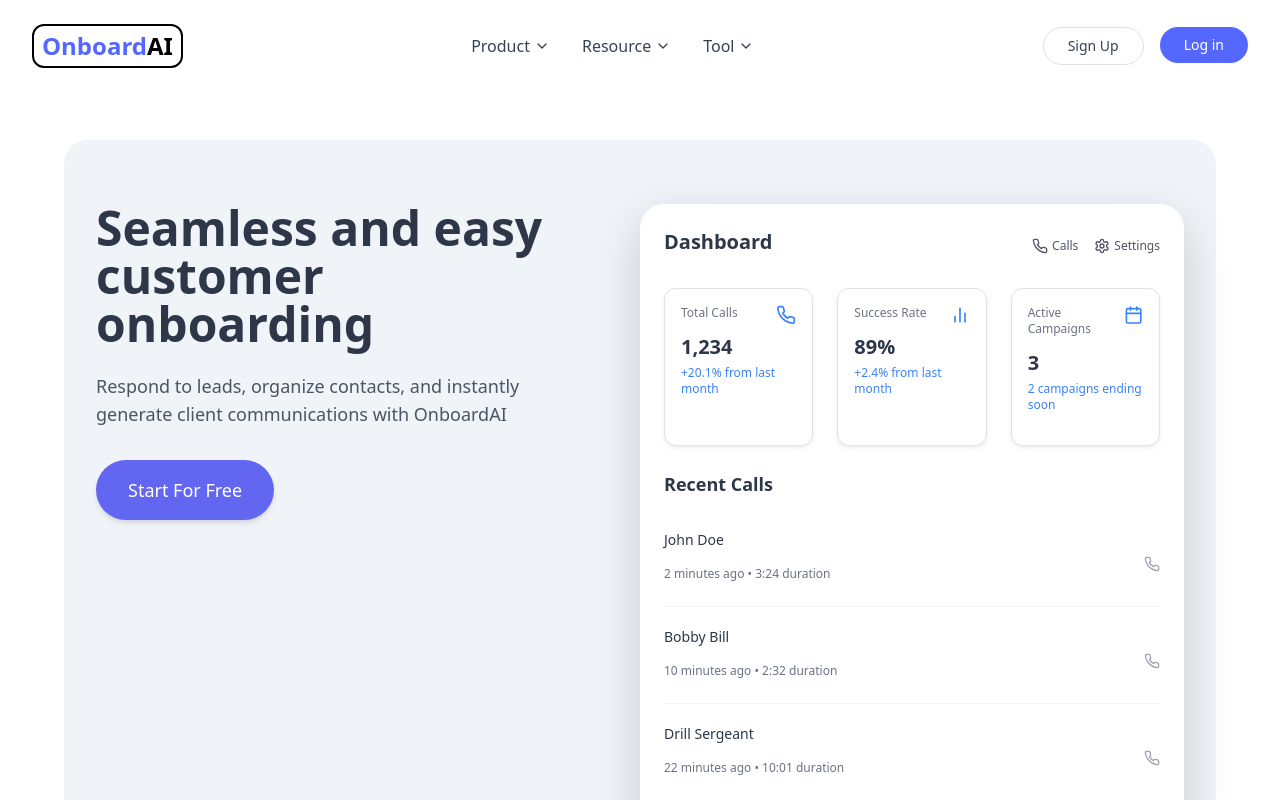
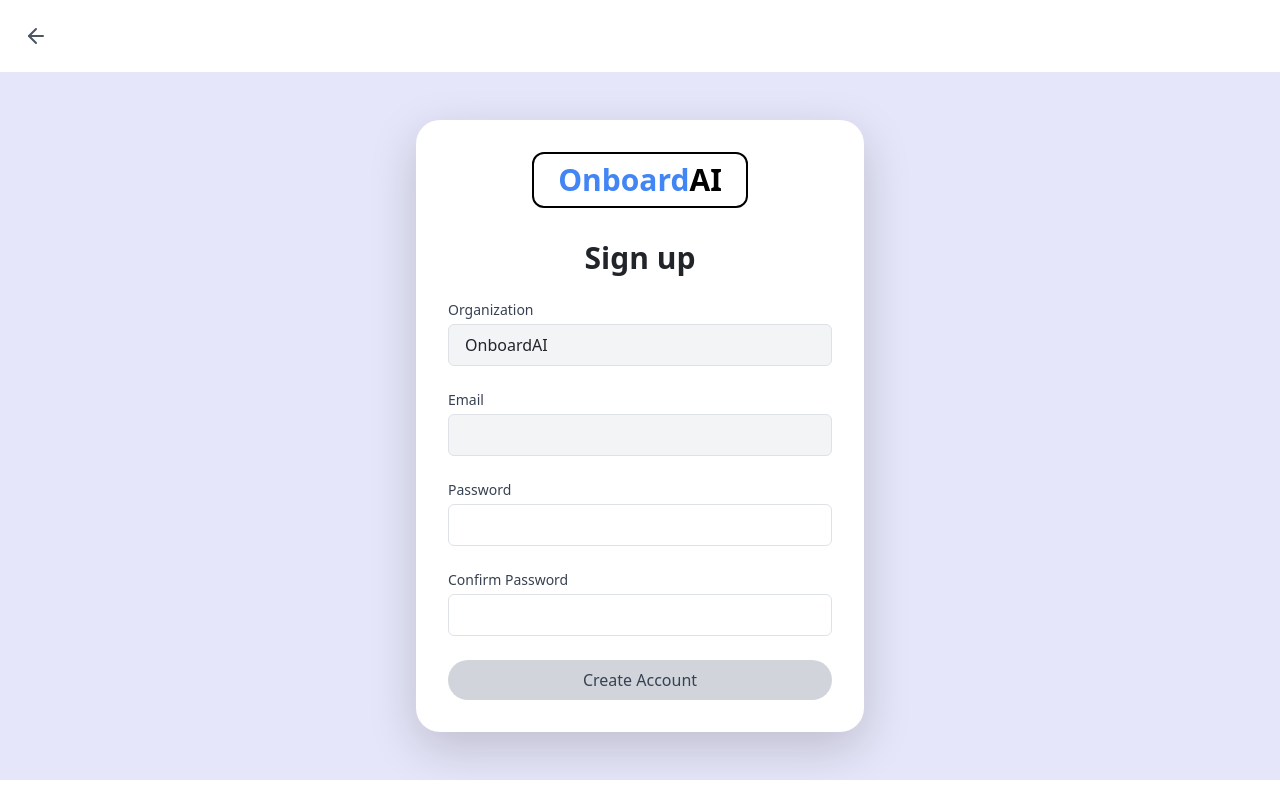
Before and after one commit to AnikSingha/OnboardingAI, a React (Create React App) app: page /employee-sign-up in a window 1280 px wide. Before the commit this address led to /. Shown: the top 800 px of the page. Built offline with nearby package versions, Linux system fonts and the light colour scheme; no server answers.

Commit message:
create employee sign up page

```diff
--- a/src/App.js
+++ b/src/App.js
@@ -18,6 +18,7 @@ import CampaignDetails from "./routes/CampaignDetails";
 import SettingsPage from "./routes/SettingsPage";
 import EmployeePage from "./routes/EmployeePage";
 import AboutPageHeader from './routes/AboutPage.js';
+import EmployeeSignUp from './routes/EmployeeSignUp.js';
 import { AuthProvider } from './AuthContext.js';
 
 
@@ -43,6 +44,7 @@ function App() {
           <Route path="/employees" element={<EmployeePage />} />
           <Route path="/settings" element={<SettingsPage />} />
           <Route path="/about" element={<AboutPageHeader />} />
+          <Route path="/employee-sign-up" element={<EmployeeSignUp />} />
           <Route path="*" element={<Navigate to="/" replace />} />
         </Routes>
       </AuthProvider>
--- /dev/null
+++ b/src/routes/EmployeeSignUp.js
@@ -0,0 +1,175 @@
+import React, { useEffect, useState, useContext } from 'react';
+import { Link, useNavigate } from 'react-router-dom';
+import { ArrowLeft} from 'lucide-react';
+
+export default function EmployeeSignUp() {
+  const [organizationName, setOrganizationName] = useState('OnboardAI');
+  const [email, setEmail] = useState('');
+  const [password, setPassword] = useState('');
+  const [confirmPassword, setConfirmPassword] = useState('');
+  const [alertMessage, setAlertMessage] = useState('');
+  const [successMessage, setSuccessMessage] = useState('');
+  const navigate = useNavigate();
+
+  useEffect(() => {
+
+  }, []);
+
+  const handleInputChange = (e) => {
+    const { name, value } = e.target;
+    if (name === 'password') {
+      setPassword(value);
+    } else {
+      setConfirmPassword(value);
+    }
+    setAlertMessage('');
+    setSuccessMessage('');
+  };
+
+  const handleSubmit = async (e) => {
+    e.preventDefault();
+
+    if (password !== confirmPassword) {
+      setAlertMessage('Passwords do not match.');
+      return;
+    }
+
+    const payload = { email: user, password };
+
+    try {
+      const response = await fetch('https://api.onboardingai.org/auth/change-password', {
+        method: 'POST',
+        headers: {
+          'Content-Type': 'application/json',
+        },
+        body: JSON.stringify(payload),
+        credentials: 'include'
+      });
+
+      if (!response.ok) {
+        const data = await response.json();
+        throw new Error(data.message || 'Network response was not ok');
+      }
+
+      setSuccessMessage('Your account has been successfully created.');
+      setTimeout(() => {
+        navigate('/login');
+      }, 2000);
+    } catch (err) {
+      setAlertMessage(`Failed: ${err.message}`);
+    }
+  };
+
+  return (
+    <div className="min-h-screen bg-[#E6E6FA] flex flex-col">
+      {/* Top Bar */}
+      <div className="bg-white p-4 flex justify-between items-center">
+        <Link to='/' className="text-gray-600 hover:text-gray-900">
+          <ArrowLeft className="h-6 w-6" />
+        </Link>
+      </div>
+
+      {/* Main Content */}
+      <div className="flex-grow flex flex-col items-center justify-center px-4 py-12">
+        <div className="w-full max-w-md">
+          <div className="bg-white rounded-3xl p-8 w-full shadow-lg">
+            <div className="text-3xl font-bold mb-8 text-center">
+              <div className="inline-block border-2 border-black rounded-xl px-4 py-2">
+                <span className="text-[#4285F4]">Onboard</span>
+                <span className="text-black">AI</span>
+              </div>
+            </div>
+
+            {/* Alert message */}
+            {alertMessage && (
+              <div className="mb-4 p-4 rounded-lg text-white bg-red-500">
+                {alertMessage}
+              </div>
+            )}
+
+            {/* Success message */}
+            {successMessage && (
+              <div className="mb-4 p-4 rounded-lg text-white bg-green-500">
+                {successMessage}
+              </div>
+            )}
+
+            <h1 className="text-3xl font-bold mb-6 text-center">Sign up</h1>
+            <form onSubmit={handleSubmit}>
+              <div className="mb-4">
+                <label className="block text-sm font-medium text-gray-700 mb-1">
+                  Organization
+                </label>
+                <input
+                  type="text"
+                  value={organizationName}
+                  readOnly
+                  className="w-full px-3 py-2 border border-gray-300 rounded-md bg-gray-100"
+                />
+              </div>
+              <div className="mb-4">
+                <label className="block text-sm font-medium text-gray-700 mb-1">
+                  Email
+                </label>
+                <input
+                  type="text"
+                  value={email}
+                  readOnly
+                  className="w-full px-3 py-2 border border-gray-300 rounded-md bg-gray-100"
+                />
+              </div>
+              <div className="mb-4">
+                <label htmlFor="password" className="block text-sm font-medium text-gray-700 mb-1">
+                  Password
+                </label>
+                <input
+                  type="password"
+                  id="password"
+                  name="password"
+                  value={password}
+                  onChange={handleInputChange}
+                  className="w-full px-3 py-2 border border-gray-300 rounded-md"
+                  required
+                />
+              </div>
+              <div className="mb-6">
+                <label htmlFor="confirmPassword" className="block text-sm font-medium text-gray-700 mb-1">
+                  Confirm Password
+                </label>
+                <input
+                  type="password"
+                  id="confirmPassword"
+                  name="confirmPassword"
+                  value={confirmPassword}
+                  onChange={handleInputChange}
+                  className="w-full px-3 py-2 border border-gray-300 rounded-md"
+                  required
+                />
+              </div>
+              <button
+                type="submit"
+                className="w-full bg-gray-300 text-gray-700 px-4 py-2 rounded-full font-medium hover:bg-gray-400 transition-colors"
+              >
+                Create Account
+              </button>
+            </form>
+          </div>
+        </div>
+      </div>
+
+      {/* Footer */}
+      <footer className="bg-white py-6 px-8">
+        <div className="max-w-7xl mx-auto flex flex-wrap justify-between items-center">
+          <div className="w-full sm:w-auto flex justify-center sm:justify-start items-center space-x-4 mb-4 sm:mb-0">
+            <Link to="/" className="text-gray-600 hover:text-gray-900">Home</Link>
+            <Link to="/about" className="text-gray-600 hover:text-gray-900">About</Link>
+            <Link to="/contact" className="text-gray-600 hover:text-gray-900">Contact</Link>
+          </div>
+          <div className="w-full sm:w-auto text-center sm:text-left text-gray-600 text-sm">
+            © 2024 OnboardAI. All rights reserved.
+          </div>
+        </div>
+      </footer>
+    </div>
+  );
+}
```
